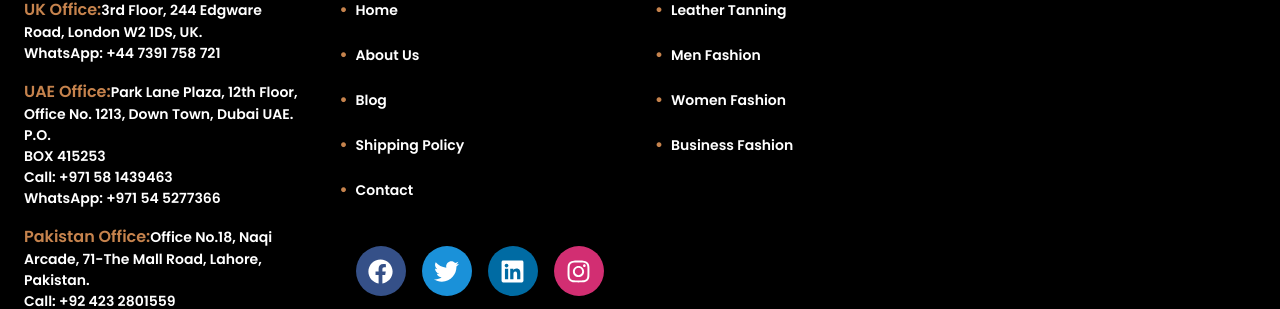
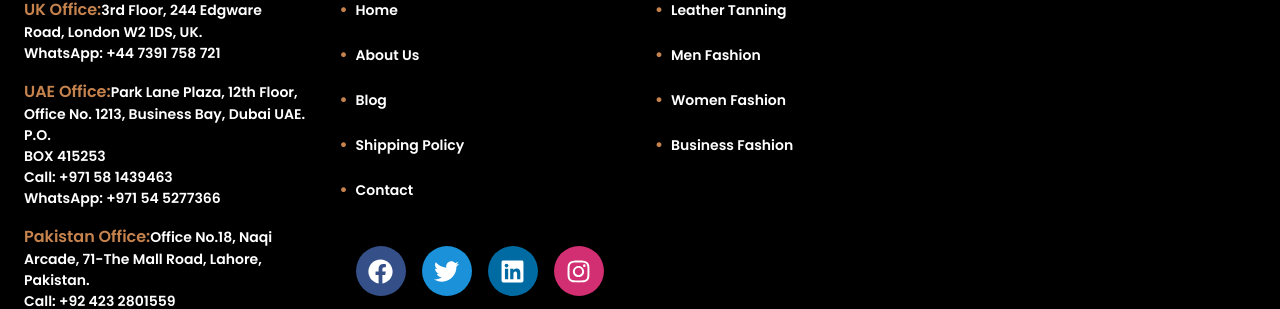
Before and after one commit to danishm7012/apex-leather, a Next.js app: page /about in a window 1280 px wide. Shown: the part 1118-1427 px from the top of the page. Built offline with nearby package versions, Linux system fonts and the light colour scheme.

Commit message:
Address Changed

```diff
--- a/components/footer/index.js
+++ b/components/footer/index.js
@@ -23,7 +23,7 @@ const Footer = () => {
                 </p>
                 <p>
                   <span>UAE Office:</span>
-                  Park Lane Plaza, 12th Floor, Office No. 1213, Down Town, Dubai
+                  Park Lane Plaza, 12th Floor, Office No. 1213, Business Bay, Dubai
                   UAE. P.O.
                   <br />
                   BOX 415253
```
